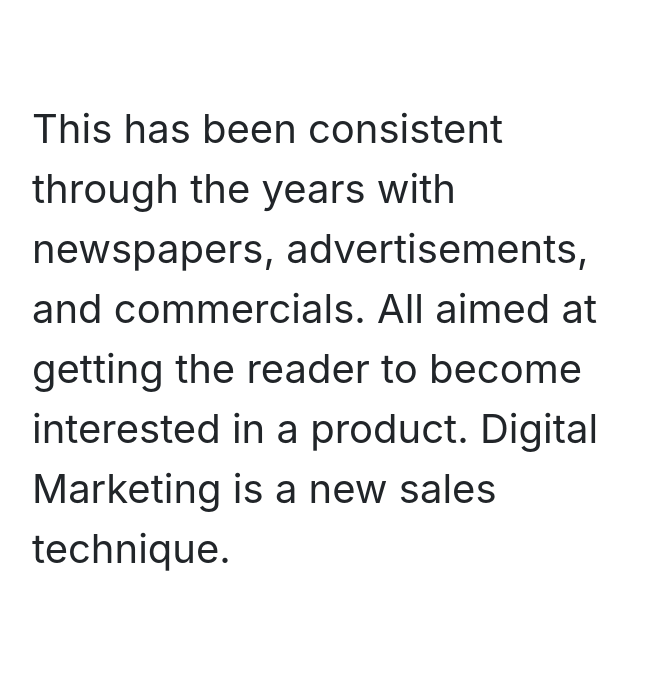
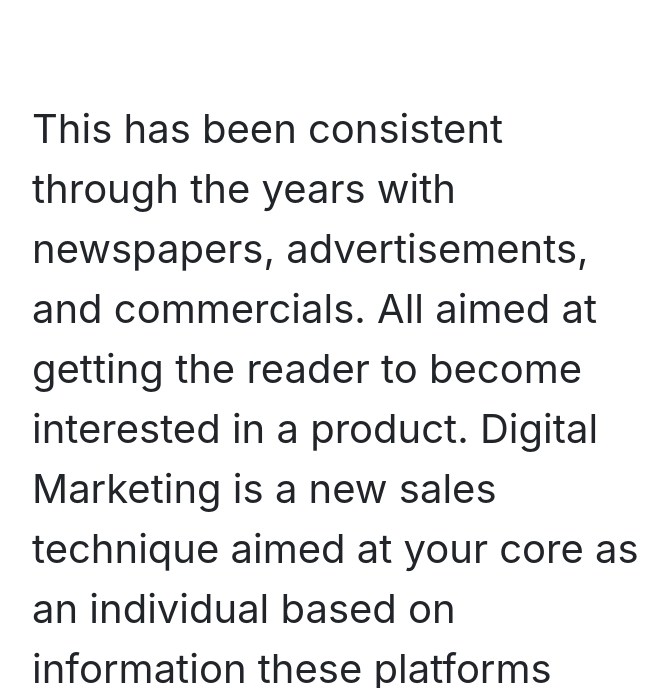
Before and after one commit to Mlara417/persuasion-technology, a plain HTML site: page index.html in a window 1280 px wide. Shown: the part 1325-2013 px from the top of the page, without its empty margins (303-971 px from the left). Drawn offline with nearby package versions, Linux system fonts and the light colour scheme.

Commit message:
Update index.html

```diff
--- a/index.html
+++ b/index.html
@@ -18,7 +18,7 @@
   <div class="row">
 	  <div class="col-md-6 col-xs-12 mx-auto">
           <p class="py-custom">Data is constantly being collected about you. Using a search browser such as Google, or a social media platform such as Facebook makes you a target. This is all in exchange for using their service. Digital Marketing uses online persuasion technologies to try and control your actions and behavior.</p>
-	  <p class="py-custom">This has been consistent through the years with newspapers, advertisements, and commercials. All aimed at getting the reader to become interested in a product. Digital Marketing is a new sales technique.</p>
+	  <p class="py-custom">This has been consistent through the years with newspapers, advertisements, and commercials. All aimed at getting the reader to become interested in a product. Digital Marketing is a new sales technique aimed at your core as an individual based on information these platforms collect on you.</p>
 	  <p class="py-custom">Luckily...</p>
 	  <p class="py-custom">This is not a lost cause.</p>
 	  <p class="py-custom">The best way to defend yourself is educate yourself.</p>
```
